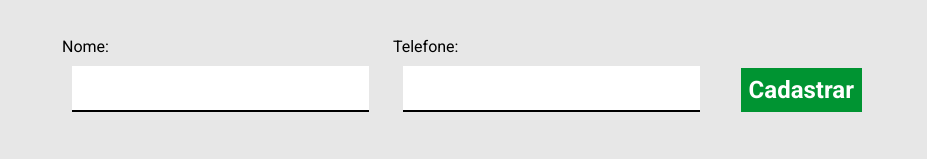
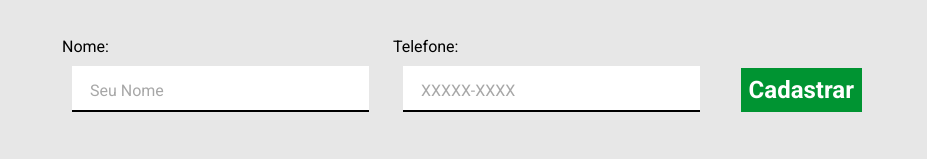
Before and after one commit to YuriGConstantino/curso_ebac_frontend_projeto2, a plain HTML site: page index.html in a window 1280 px wide. Shown: the part 140-299 px from the top of the page, without its empty margins (128-1055 px from the left). Drawn offline with Linux system fonts and the light colour scheme.

Commit message:
Conteido e css alterado

```diff
--- a/index.html
+++ b/index.html
@@ -20,11 +20,11 @@
         <form id="formCadastro">
             <div>
                 <label>Nome: </label>
-                <input type="text">
+                <input id="usuarioNome" type="text" placeholder="Seu Nome" required>
             </div>
             <div>
                 <label>Telefone: </label>
-                <input type="tel">
+                <input id="usuarioTel" type="tel" placeholder="XXXXX-XXXX" required minlength="9">
             </div>
 
             <button>Cadastrar</button>
@@ -46,6 +46,8 @@
         </table>
 
     </div>
+
+    <script src="script.js"></script>
 </body>
 
 </html>
--- a/style.css
+++ b/style.css
@@ -63,6 +63,12 @@ form button {
 
 }
 
+form input::placeholder {
+    font-size: 16px;
+    padding-left: 10px;
+    color: rgba(109, 109, 109, 0.6);
+}
+
 table {
     width: 80%;
     margin: 0 auto;
```
